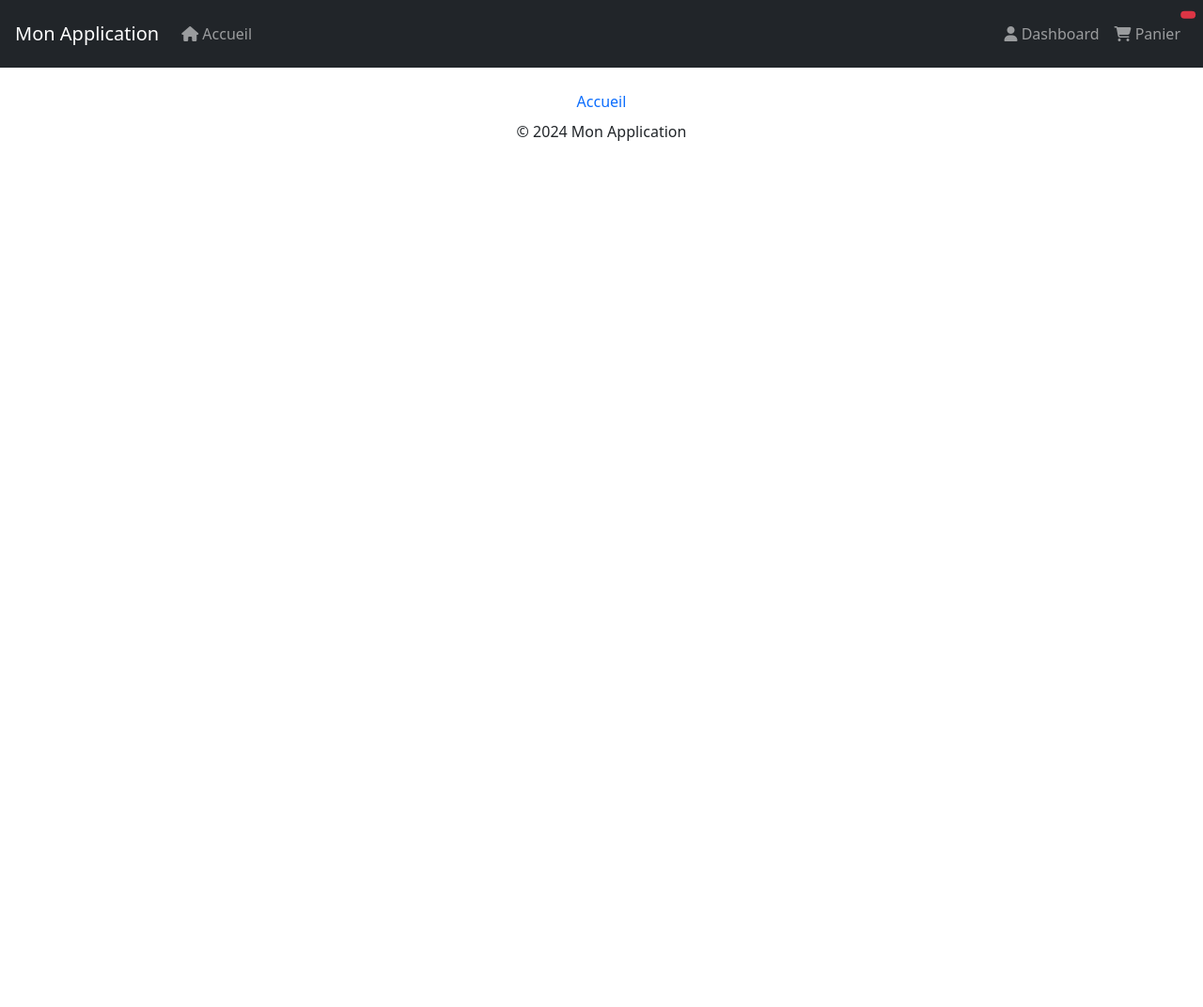
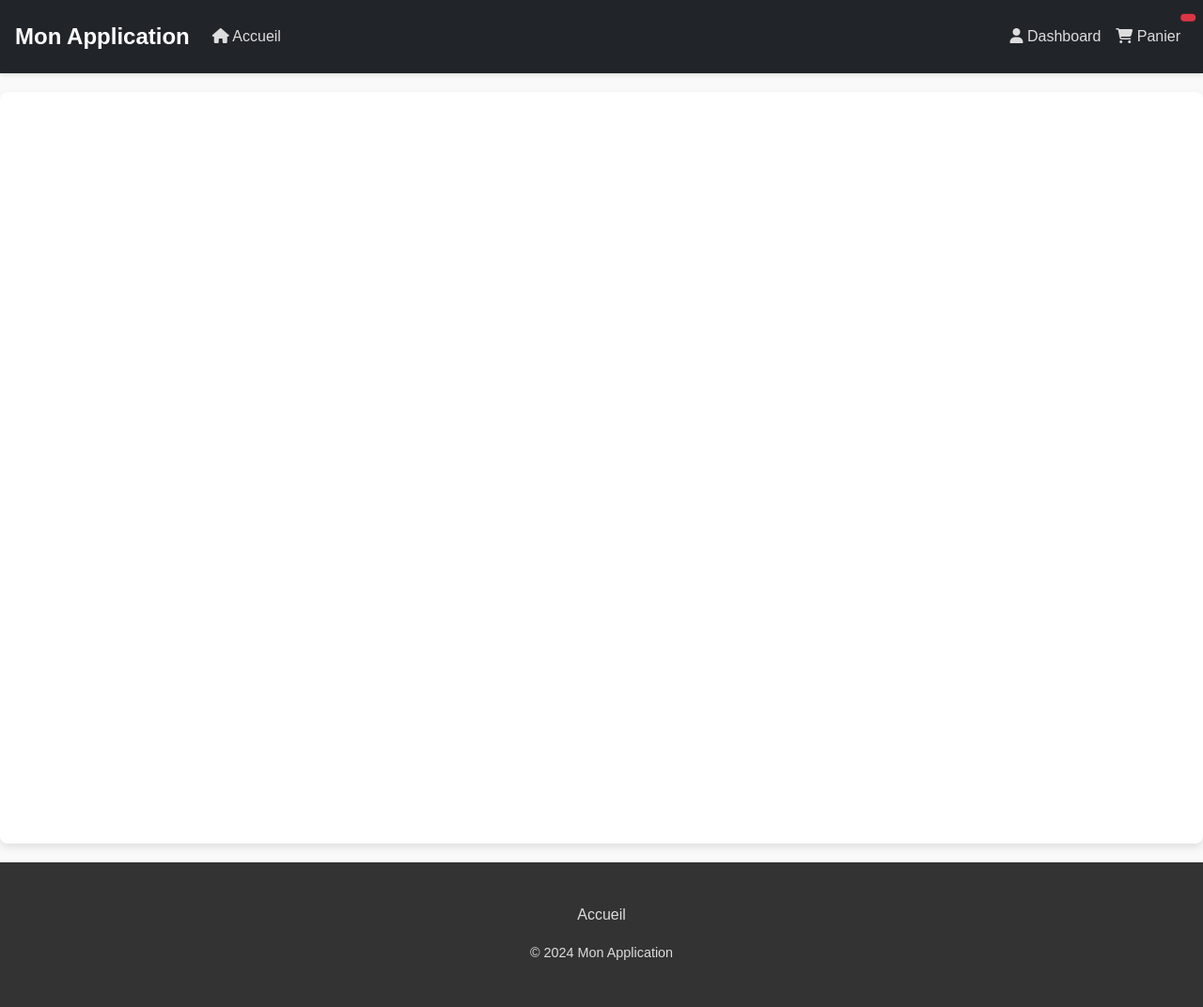
Before and after one commit to CharlesDevif/php-objet, a PHP site: template projet-vente-en-ligne/src/Views/default.php in a window 1280 px wide. Shown: the whole page at 94% size. Before the commit the page ends 150 px from the top, so only its background shows below. Run offline with PHP 8.4, Linux system fonts and the light colour scheme; the template is opened without the code that fills it, so the values that code supplies are empty; some libraries are stand-ins or nearby versions.

Commit message:
modifcation header

```diff
--- a/projet-vente-en-ligne/src/Views/default.php
+++ b/projet-vente-en-ligne/src/Views/default.php
@@ -14,7 +14,78 @@ $isClient = $utilisateur && in_array('ROLE_CLIENT', $utilisateur->getRoles());
     <title>Mon Application - <?= isset($title) ? $title : "Accueil" ?></title>
     <link href="https://cdn.jsdelivr.net/npm/bootstrap@5.3.3/dist/css/bootstrap.min.css" rel="stylesheet">
     <script src="https://kit.fontawesome.com/a076d05399.js" crossorigin="anonymous"></script>
+
+   <style>
+    /* Global Styles */
+    body {
+        font-family: 'Arial', sans-serif;
+        background-color: #f9f9f9;
+        color: #333;
+        margin: 0;
+    }
+
+    /* Sticky Navbar */
+    .navbar {
+        position: sticky; /* Fixe la position */
+        top: 0; /* Collée en haut de la fenêtre */
+        z-index: 1000; /* Assure que la navbar est au-dessus des autres éléments */
+        background-color: #333; /* Couleur de fond */
+        box-shadow: 0 2px 4px rgba(0, 0, 0, 0.1); /* Ombre subtile */
+        padding: 10px 20px;
+    }
+
+    .navbar-brand {
+        font-size: 1.5rem;
+        font-weight: bold;
+        color: #fff;
+    }
+
+    .nav-link {
+        color: #ddd;
+        transition: color 0.3s ease-in-out;
+    }
+
+    .nav-link:hover {
+        color: #fff;
+    }
+
+    /* Main Content */
+    main {
+        padding: 20px;
+        background-color: #fff;
+        margin: 20px auto;
+        border-radius: 8px;
+        box-shadow: 0 4px 8px rgba(0, 0, 0, 0.1);
+        min-height: 100vh; /* Pour forcer le contenu à remplir l'écran */
+    }
+
+    /* Footer */
+    footer {
+        background-color: #333;
+        color: #ddd;
+        padding: 20px 0;
+    }
+
+    footer .nav-link {
+        color: #ddd;
+        transition: color 0.3s ease-in-out;
+    }
+
+    footer .nav-link:hover {
+        color: #fff;
+    }
+
+    footer p {
+        margin: 10px 0;
+        font-size: 0.9rem;
+    }
+</style>
+
+
+
 </head>
+
+
 
 <body>
     <header>
```
